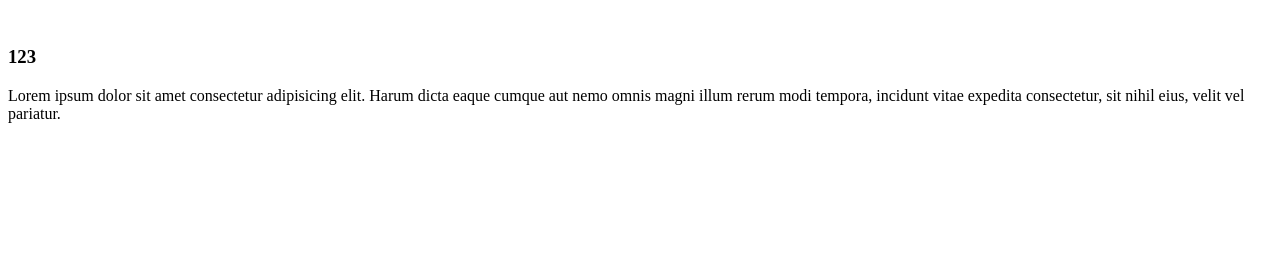
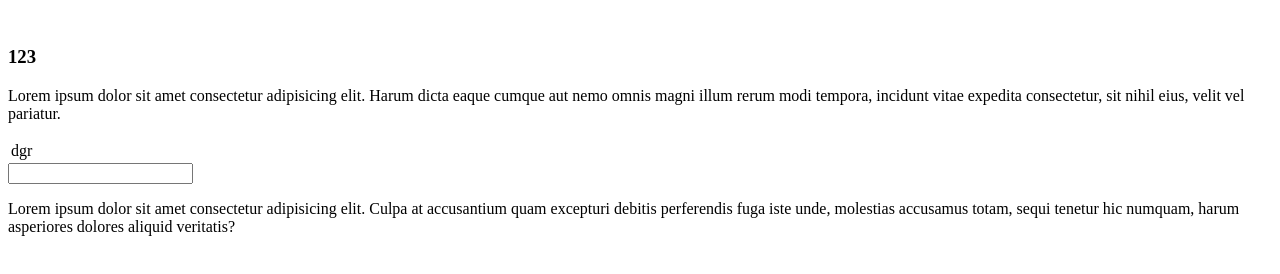
Before and after one commit to hansergey02/text, a plain HTML site: page index.html in a window 1280 px wide. Shown: the part 236-510 px from the top of the page. Drawn offline with Linux system fonts and the light colour scheme.

Commit message:
input div

```diff
--- a/index.html
+++ b/index.html
@@ -13,8 +13,11 @@
     <p>Lorem ipsum dolor sit amet consectetur adipisicing elit. Harum dicta eaque cumque aut nemo omnis magni illum rerum modi tempora, incidunt vitae expedita consectetur, sit nihil eius, velit vel pariatur.</p>
     <table>
         <tr>
-            <td></td>
+            <td>dgr</td>
         </tr>
     </table>
+    <input type="text">
+    <div></div>
+    <p>Lorem ipsum dolor sit amet consectetur adipisicing elit. Culpa at accusantium quam excepturi debitis perferendis fuga iste unde, molestias accusamus totam, sequi tenetur hic numquam, harum asperiores dolores aliquid veritatis?</p>
 </body>
 </html>
```
